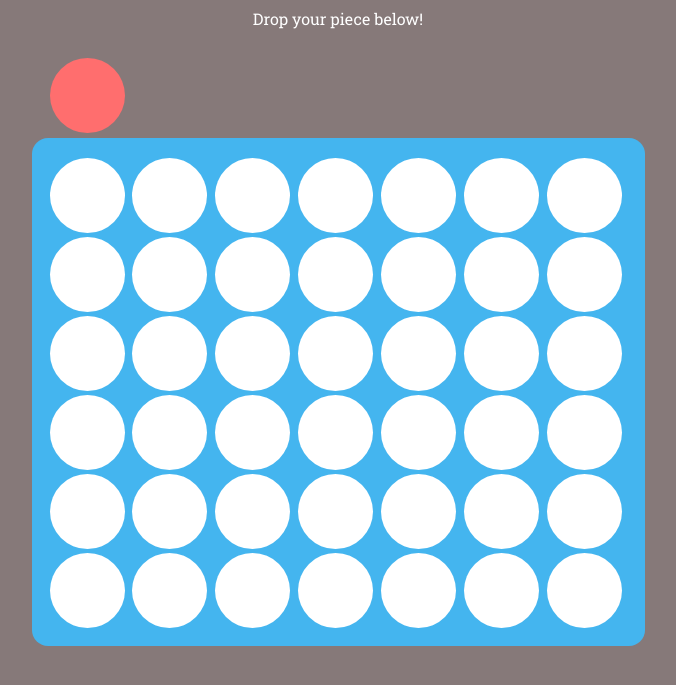
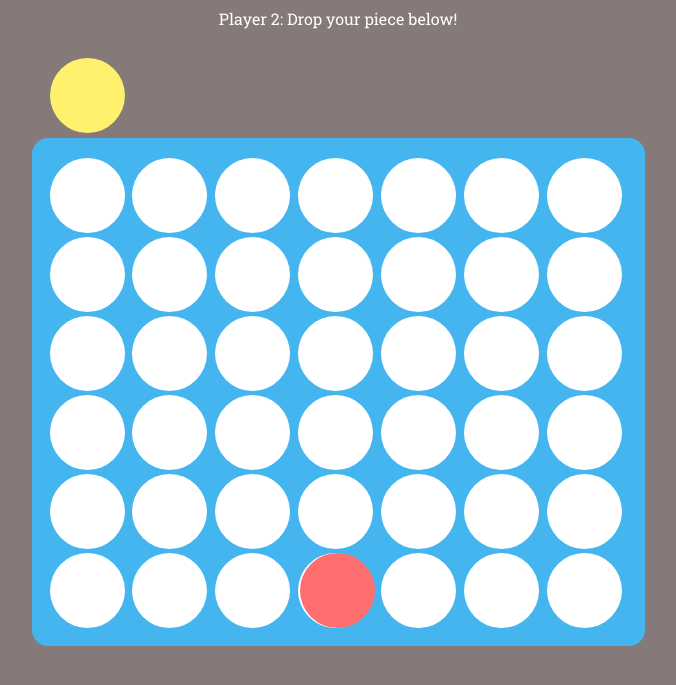
Before and after one commit to samreaves/connectfour-flat, a plain HTML site: page index.html in a window 1280 px wide. Both pictures are taken after a click on the element 640 px from the left and 161 px from the top of the page. Shown: the part 63-748 px from the top of the page, without its empty margins (302-978 px from the left). Drawn offline with nearby package versions, Linux system fonts and the light colour scheme.

Commit message:
Current player now asked to drop his or her piece. Token follows mouse, but very sloppily

```diff
--- a/connectfour.js
+++ b/connectfour.js
@@ -88,9 +88,11 @@ function addPiece(token) {
     }
     if (gamecount % 2 === 1) {
         $("#drop_space").append("<div class=\"token player1 currenttoken\" id=\"token" + gamecount + "\"></div>");
+        $("#messages").text("Player 1: Drop your piece below!");
     }
     else {
         $("#drop_space").append("<div class=\"token player2 currenttoken\" id=\"token" + gamecount + "\"></div>");
+        $("#messages").text("Player 2: Drop your piece below!");
     }
 }
 
@@ -100,6 +102,10 @@ $(document).ready(function() {
     $("#drop_space").on('click', '.token', function(e) {
         addPiece(this);
     });
+    $("div").mousemove(function(e) {
+        var currentMousePos = e.pageX - $('#drop_space').offset().left - 38;
+        $(".currenttoken").css("left", currentMousePos);
+    });
 
 //    var currentMousePos = {x: -1, y: -1};
 //    $(document).mousemove(function(event) {
--- a/index.html
+++ b/index.html
@@ -14,7 +14,7 @@
                 <h1>Connect Four</h1>
             </header>
             <div id="messages">
-                Drop your piece below!
+                Player 1: Drop your piece below!
             </div>
             <div id="drop_space">
                 <div class="token player1 currenttoken"></div>
--- a/style.css
+++ b/style.css
@@ -76,7 +76,6 @@ a, img {
 #game_board {
     width: 613px;
     height: 508px;
-    cursor: pointer;
     border-radius: 16px;
     -webkit-border-radius: 16px;
     -moz-border-radius: 16px;
@@ -117,7 +116,6 @@ a, img {
 .token {
     width: 75px;
     height: 75px;
-    position: relative;
     /*left: 16px;*/
     border-radius: 50%;
     -webkit-border-radius: 50%;
```
